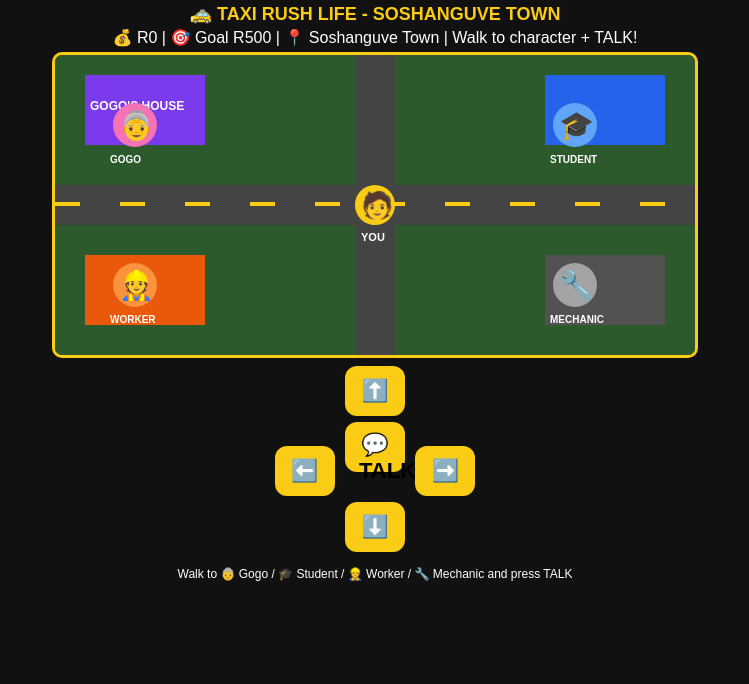
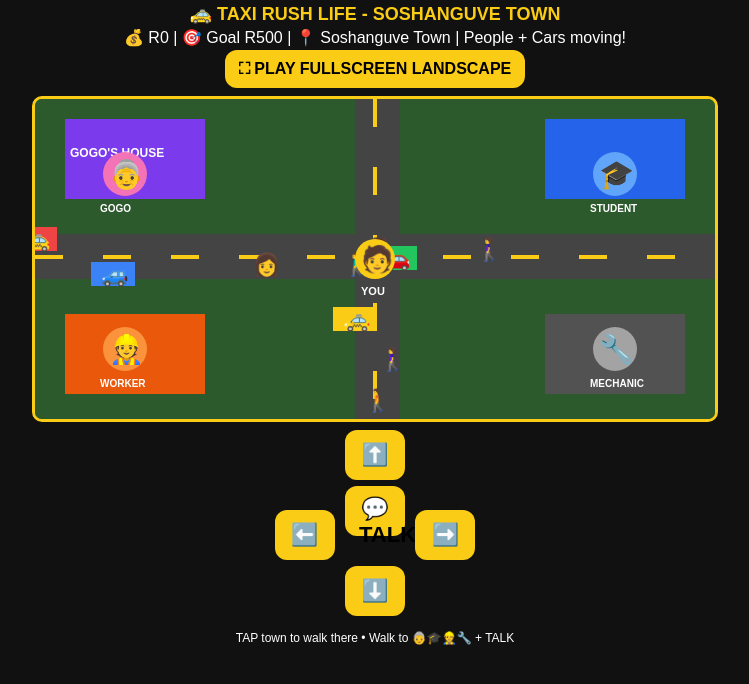
Before and after one commit to Maranela/taxi-rush-life, a plain HTML site: page index.html in a window 1280 px wide. Shown: the whole page, without its empty margins (265-1014 px from the left). Drawn offline with Linux system fonts and the light colour scheme.

Commit message:
Update game layout and character interactions

```diff
--- a/index.html
+++ b/index.html
@@ -2,24 +2,22 @@
 <html>
 <head>
 <meta name="viewport" content="width=device-width, initial-scale=1">
-<title>TAXI RUSH LIFE - Visual Novel</title>
+<title>TAXI RUSH LIFE - Living Town</title>
 <style>
 body{margin:0;background:#111;color:#fff;font-family:Arial;text-align:center}
 h1{color:#facc15;margin:3px;font-size:18px}
-canvas{background:#2d5a2d;display:block;margin:5px auto;border:3px solid #facc15;border-radius:10px;width:95vw;max-width:640px;height:300px;touch-action:none}
+canvas{background:#2d5a2d;display:block;margin:5px auto;border:3px solid #facc15;border-radius:10px;width:96vw;max-width:680px;height:320px;touch-action:none}
 button{padding:10px 14px;margin:3px;font-size:16px;border:none;border-radius:12px;background:#facc15;font-weight:bold}
-#novel{display:none;background:#1f2937;border:3px solid #facc15;border-radius:12px;padding:12px;margin:5px auto;max-width:640px;text-align:left}
+#novel{display:none;background:#1f2937;border:3px solid #facc15;border-radius:12px;padding:12px;margin:5px auto;max-width:680px;text-align:left}
 #face{font-size:55px;float:left;margin-right:12px}
 #dpad button{width:60px;height:50px;font-size:22px}
-#rotate{display:none;position:fixed;inset:0;background:#111;z-index:99;align-items:center;justify-content:center;flex-direction:column;font-size:22px;padding:20px;text-align:center}
-@media (orientation:portrait){#rotate{display:flex}}
 </style>
 </head>
 <body>
-<div id="rotate">🔄<br><br>ROTATE PHONE SIDEWAYS<br>↔️<br><small>Game starts automatically!</small></div>
 <h1>🚕 TAXI RUSH LIFE - SOSHANGUVE TOWN</h1>
-<div id="hud">💰 R0 | 📍 Soshanguve Town | Walk to a character + TALK!</div>
-<canvas id="game" width="640" height="300"></canvas>
+<div id="hud">💰 R0 | 📍 Soshanguve | People walking, cars driving!</div>
+<button onclick="goLandscape()">⛶ PLAY FULLSCREEN LANDSCAPE</button>
+<canvas id="game" width="680" height="320"></canvas>
 <div id="novel">
 <div id="face">👵</div>
 <div id="nname" style="color:#facc15;font-weight:bold">GOGO</div>
@@ -34,22 +32,38 @@ button{padding:10px 14px;margin:3px;font-size:16px;border:none;border-radius:12p
 <button onclick="move(1,0)">➡️</button><br>
 <button onclick="move(0,1)">⬇️</button>
 </div>
-<p style="font-size:12px">Walk to 👵 Gogo / 🎓 Student / 👷 Worker / 🔧 Mechanic and press TALK</p>
+<p style="font-size:12px">TAP town to walk there • Walk to 👵🎓👷🔧 + TALK</p>
 <script>
 let c=document.getElementById("game"),x=c.getContext("2d");
-let player={x:320,y:150},money=0;
+let player={x:340,y:160},money=0;
+// tries to force landscape - works best after you tap PLAY
+async function goLandscape(){
+ try{ await document.documentElement.requestFullscreen(); }catch(e){}
+ try{ await screen.orientation.lock("landscape"); }catch(e){ alert("Turn phone sideways now - game already works in portrait too!"); }
+}
 let chars=[
- {name:"GOGO",face:"👵",x:80,y:70,color:"#f472b6",lines:["Sawubona my child!","My knees are sore, take me to Mabopane?","I will pay you R50! You are a good boy!","Hamba kahle! Go, go!"]},
- {name:"STUDENT",face:"🎓",x:520,y:70,color:"#60a5fa",lines:["Bhuti! Bhuti! I'm late!","School starts in 5 mins in Mabopane!","If you rush me I'll pay R80, please!","Sharp sharp! Let's go!"]},
- {name:"WORKER",face:"👷",x:80,y:230,color:"#fb923c",lines:["Eita! Taxi!","I need Pretoria CBD, my boss will kill me!","Traffic is crazy, but you drive fast neh?","I'll pay R100 if you make it on time!"]},
- {name:"MECHANIC",face:"🔧",x:520,y:230,color:"#a3a3a3",lines:["Your taxi is broken, my friend.","R500 to fix it. Engine is finished!","Go hustle in town, talk to people.","Come back when you have R500!"]}
+ {name:"GOGO",face:"👵",x:90,y:75,color:"#f472b6",lines:["Sawubona my child!","My knees are sore, take me to Mabopane?","I will pay you R50! You are a good boy!","Hamba kahle! Go, go!"]},
+ {name:"STUDENT",face:"🎓",x:580,y:75,color:"#60a5fa",lines:["Bhuti! Bhuti! I'm late!","School starts in 5 mins in Mabopane!","If you rush me I'll pay R80, please!","Sharp sharp! Let's go!"]},
+ {name:"WORKER",face:"👷",x:90,y:250,color:"#fb923c",lines:["Eita! Taxi!","I need Pretoria CBD, my boss will kill me!","Traffic is crazy, but you drive fast neh?","I'll pay R100 if you make it on time!"]},
+ {name:"MECHANIC",face:"🔧",x:580,y:250,color:"#a3a3a3",lines:["Your taxi is broken, my friend.","R500 to fix it. Engine is finished!","Go hustle in town, talk to people.","Come back when you have R500!"]}
+];
+// REAL PEOPLE WALKING ON ROADS
+let walkers=[
+ {x:0,y:150,dx:1.5,face:"🚶‍♀️"},{x:680,y:165,dx:-1.2,face:"🚶‍♂️"},
+ {x:340,y:0,dy:1,face:"🚶"},{x:355,y:320,dy:-1.4,face:"🚶‍♀️"},
+ {x:100,y:150,dx:0.8,face:"🧑‍🦱"},{x:500,y:165,dx:-0.9,face:"👩"}
+];
+// CARS DRIVING ON ROADS
+let cars=[
+ {x:0,y:140,dx:2.5,color:"#ef4444",label:"🚕"},{x:680,y:175,dx:-2,color:"#3b82f6",label:"🚙"},
+ {x:320,y:0,dy:2,color:"#facc15",label:"🚕"},{x:360,y:320,dy:-1.8,color:"#22c55e",label:"🚗"}
 ];
 let cur=null,li=0;
-function move(dx,dy){player.x+=dx*25; player.y+=dy*25; if(player.x<20)player.x=20; if(player.x>600)player.x=600; if(player.y<20)player.y=20; if(player.y>260)player.y=260; draw();}
+function move(dx,dy){player.x+=dx*25; player.y+=dy*25; if(player.x<20)player.x=20; if(player.x>660)player.x=660; if(player.y<20)player.y=20; if(player.y>290)player.y=290;}
 function talk(){
  let near=null,dist=999;
  chars.forEach(ch=>{let d=Math.abs(ch.x-player.x)+Math.abs(ch.y-player.y); if(d<dist){dist=d; near=ch;}});
- if(dist>90){alert("Walk closer to a character first! Go to 👵 🎓 👷 🔧"); return;}
+ if(dist>100){alert("Walk closer to a character first! Go to 👵 🎓 👷 🔧"); return;}
  cur=near; li=0; showNovel();
 }
 function showNovel(){
@@ -62,36 +76,47 @@ function showNovel(){
 function nextDialogue(){
  if(!cur) return; li++;
  if(li>=cur.lines.length){
-   // give money
    let pay = cur.name=="GOGO"?50: cur.name=="STUDENT"?80: cur.name=="WORKER"?100:0;
    if(pay>0){money+=pay; alert(cur.name+" paid you R"+pay+"! Total: R"+money); if(money>=500) alert("🎉 YOU HAVE R500! Go talk to MECHANIC to fix taxi!");}
    closeNovel(); return;
  }
  showNovel();
 }
-function closeNovel(){document.getElementById("novel").style.display="none"; cur=null; updateHud();}
-function updateHud(){document.getElementById("hud").innerText=`💰 R${money} | 🎯 Goal R500 | 📍 Soshanguve Town | Walk to character + TALK!`;}
+function closeNovel(){document.getElementById("novel").style.display="none"; cur=null;}
 function draw(){
- x.clearRect(0,0,640,300);
- // town
- x.fillStyle="#2d5a2d"; x.fillRect(0,0,640,300);
- x.fillStyle="#444"; x.fillRect(0,130,640,40); x.fillStyle="#444"; x.fillRect(300,0,40,300);
- x.fillStyle="#facc15"; for(let i=0;i<10;i++){x.fillRect(i*65,147,25,4);}
- // houses
- x.fillStyle="#7c3aed"; x.fillRect(30,20,120,70); x.fillStyle="#fff"; x.font="bold 12px Arial"; x.fillText("GOGO'S HOUSE",35,55);
- x.fillStyle="#2563eb"; x.fillRect(490,20,120,70); x.fillText("SCHOOL",520,55);
- x.fillStyle="#ea580c"; x.fillRect(30,200,120,70); x.fillText("TAXI RANK",45,235);
- x.fillStyle="#525252"; x.fillRect(490,200,120,70); x.fillText("GARAGE",520,235);
- // characters
+ x.clearRect(0,0,680,320);
+ x.fillStyle="#2d5a2d"; x.fillRect(0,0,680,320);
+ // roads
+ x.fillStyle="#444"; x.fillRect(0,135,680,45); x.fillStyle="#444"; x.fillRect(320,0,45,320);
+ x.fillStyle="#facc15"; for(let i=0;i<10;i++){x.fillRect(i*68,156,28,4);}
+ x.fillStyle="#facc15"; for(let i=0;i<5;i++){x.fillRect(338,i*68,4,28);}
+ // buildings
+ x.fillStyle="#7c3aed"; x.fillRect(30,20,140,80); x.fillStyle="#fff"; x.font="bold 12px Arial"; x.fillText("GOGO'S HOUSE",35,58);
+ x.fillStyle="#2563eb"; x.fillRect(510,20,140,80); x.fillText("SCHOOL",540,58);
+ x.fillStyle="#ea580c"; x.fillRect(30,215,140,80); x.fillText("TAXI RANK",45,255);
+ x.fillStyle="#525252"; x.fillRect(510,215,140,80); x.fillText("GARAGE",540,255);
+ // moving cars
+ cars.forEach(car=>{
+   if(car.dx) car.x+=car.dx; if(car.dy) car.y+=car.dy;
+   if(car.x>700) car.x=-50; if(car.x<-60) car.x=690; if(car.y>340) car.y=-40; if(car.y<-50) car.y=330;
+   x.fillStyle=car.color; x.fillRect(car.x-22,car.y-12,44,24); x.font="22px Arial"; x.fillText(car.label,car.x-12,car.y+8);
+ });
+ // walking people
+ walkers.forEach(w=>{
+   if(w.dx) w.x+=w.dx; if(w.dy) w.y+=w.dy;
+   if(w.x>700) w.x=-20; if(w.x<-30) w.x=690; if(w.y>340) w.y=-20; if(w.y<-30) w.y=330;
+   x.font="22px Arial"; x.fillText(w.face,w.x-11,w.y+8);
+ });
+ // main characters
  chars.forEach(ch=>{x.fillStyle=ch.color; x.beginPath(); x.arc(ch.x,ch.y,22,0,Math.PI*2); x.fill(); x.fillStyle="#fff"; x.font="28px Arial"; x.fillText(ch.face,ch.x-16,ch.y+10); x.font="bold 10px Arial"; x.fillText(ch.name,ch.x-25,ch.y+38);});
  // player
- x.fillStyle="#facc15"; x.beginPath(); x.arc(player.x,player.y,20,0,Math.PI*2); x.fill(); x.fillStyle="#000"; x.font="26px Arial"; x.fillText("🧑",player.x-14,player.y+9);
+ x.fillStyle="#facc15"; x.beginPath(); x.arc(player.x,player.y,20,0,Math.PI*2); x.fill(); x.font="26px Arial"; x.fillText("🧑",player.x-14,player.y+9);
  x.fillStyle="#fff"; x.font="bold 11px Arial"; x.fillText("YOU",player.x-14,player.y+36);
- updateHud();
+ document.getElementById("hud").innerText=`💰 R${money} | 🎯 Goal R500 | 📍 Soshanguve Town | People + Cars moving!`;
+ requestAnimationFrame(draw);
 }
 draw();
-// tap on canvas to walk there
-c.addEventListener("click",e=>{let r=c.getBoundingClientRect(); player.x=(e.clientX-r.left)/r.width*640; player.y=(e.clientY-r.top)/r.height*300; draw();});
+c.addEventListener("click",e=>{let r=c.getBoundingClientRect(); player.x=(e.clientX-r.left)/r.width*680; player.y=(e.clientY-r.top)/r.height*320;});
 </script>
 </body>
 </html>
```
